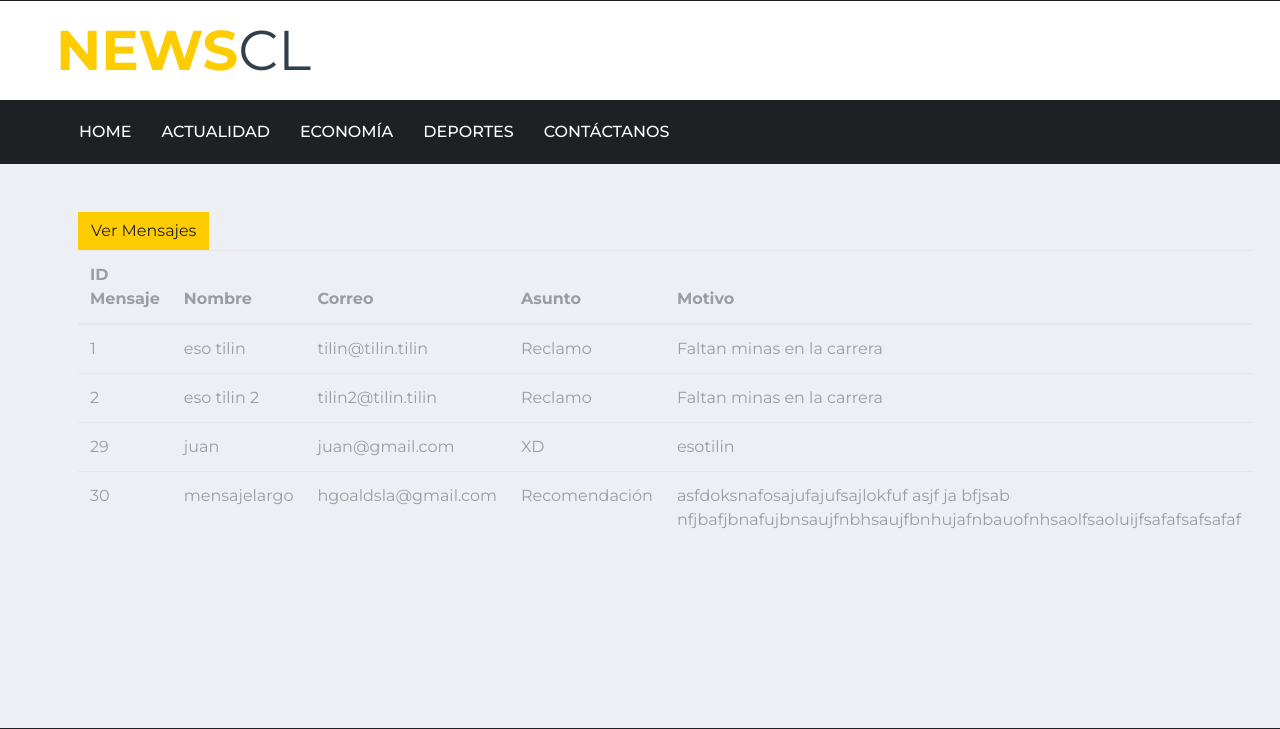
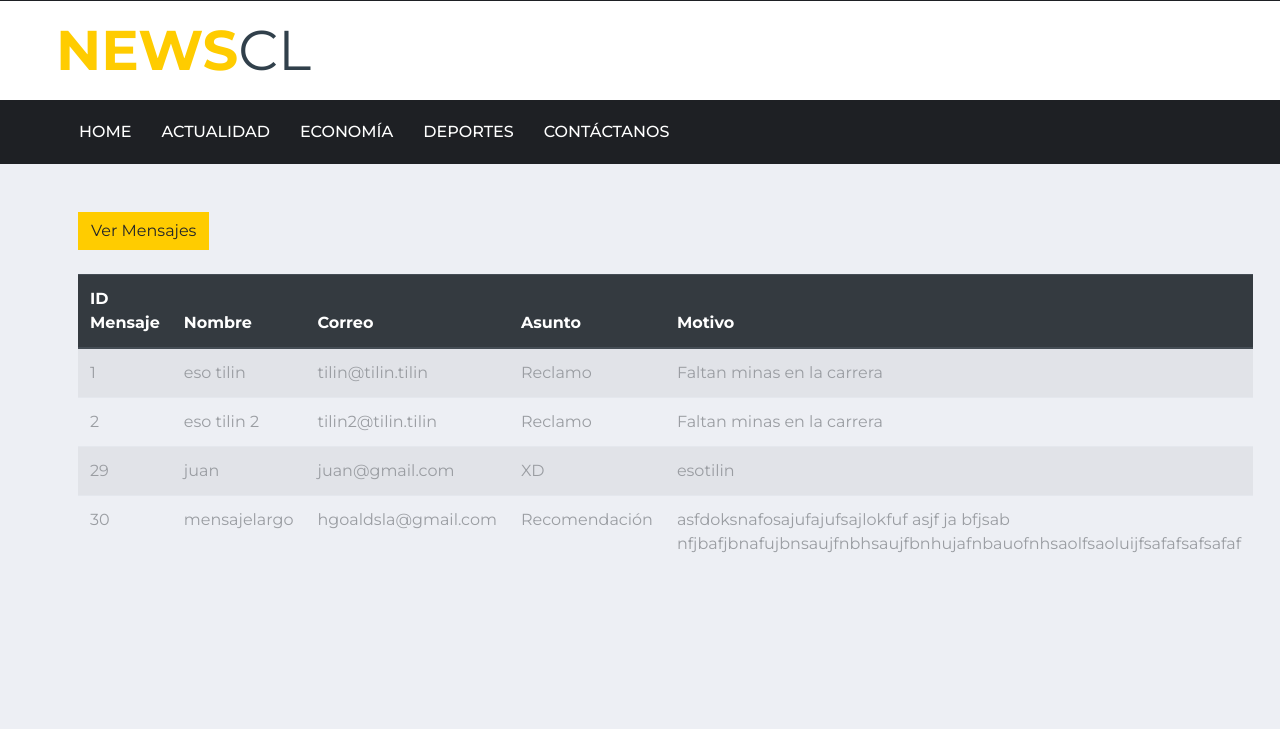
Before and after one commit to NicanorCastro153/Encargo3, a Django app: page /noticia/PanelAdministrador in a window 1280 px wide. Shown: the part 39-768 px from the top of the page. Run offline with Django 5.2, Linux system fonts and the light colour scheme; data comes from the database, SQL or seed files in the repository; both versions use the stored data as it was after the commit; some libraries are stand-ins or nearby versions.

Commit message:
mejora tabla de mensajes de vista ADMIN

```diff
--- a/Encargo3/noticia/templates/admin/PanelAdministrador.html
+++ b/Encargo3/noticia/templates/admin/PanelAdministrador.html
@@ -3,7 +3,7 @@
 {% load static %}
 
 {% block title %}
-    PanelAministrador
+    Panel Administrador
 {% endblock %}
 
 {% block content %}
@@ -15,10 +15,10 @@
     </div>
 </div>
 
-<div class="container">
+<div class="container mt-4">
     <div id="Mensajes">
-        <table class="table">
-            <thead>
+        <table class="table table-striped table-hover">
+            <thead class="thead-dark bg-primary text-white">
                 <tr>
                     <th>ID Mensaje</th>
                     <th>Nombre</th>
@@ -42,6 +42,5 @@
     </div>
 </div>
 
-
 <br><br><br><br><br>
 {% endblock %}
```
Also changed, not shown: Encargo3/db.sqlite3.
